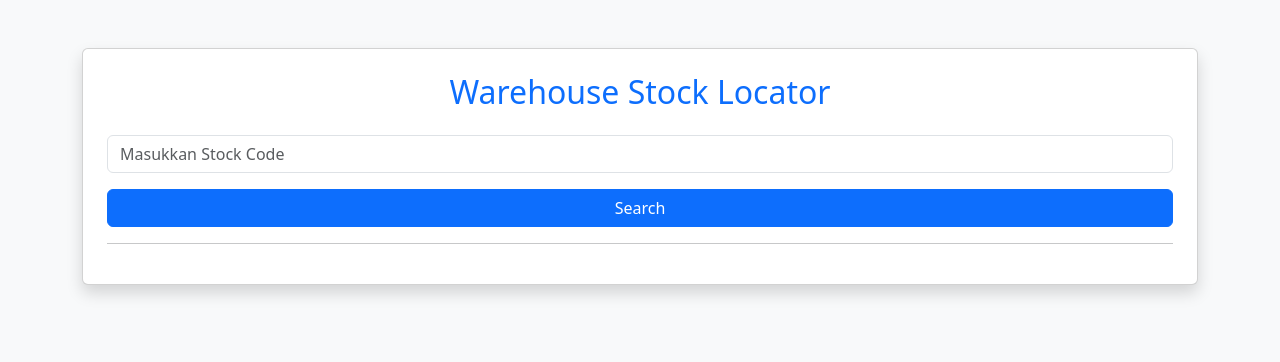
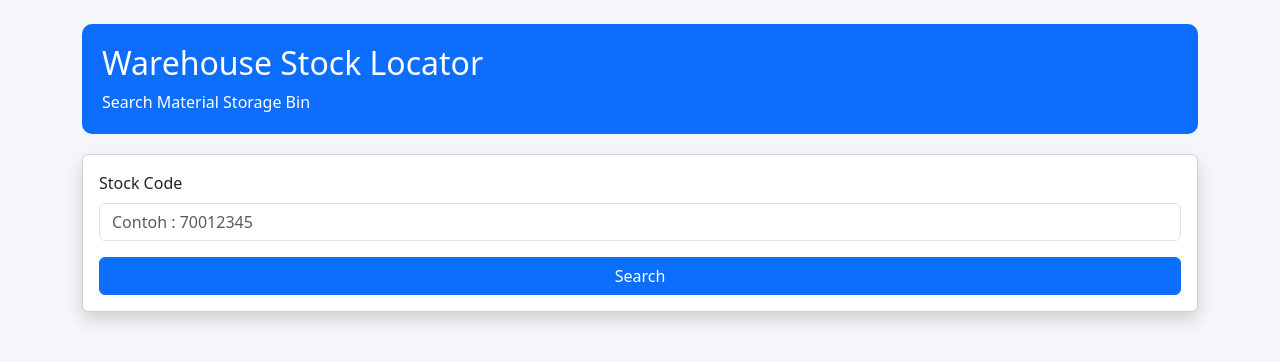
Before and after one commit to nuraffandyy/Goods-Holding-MaterialNumber, a Python web app: template templates/index.html in a window 1280 px wide. Shown: the top 362 px of the page. Run offline with Jinja, Linux system fonts and the light colour scheme; the template is opened without the code that fills it, so the values that code supplies are empty.

Commit message:
Update index.html

```diff
--- a/templates/index.html
+++ b/templates/index.html
@@ -6,23 +6,63 @@
     <title>Warehouse Stock Locator</title>
 
     <link href="https://cdn.jsdelivr.net/npm/bootstrap@5.3.3/dist/css/bootstrap.min.css" rel="stylesheet">
+
+    <style>
+        body{
+            background:#f4f6f9;
+        }
+
+        .header{
+            background:#0d6efd;
+            color:white;
+            padding:20px;
+            border-radius:10px;
+            margin-bottom:20px;
+        }
+
+        .card-result{
+            border-left:6px solid #0d6efd;
+            margin-top:15px;
+        }
+
+        .storage{
+            font-size:22px;
+            font-weight:bold;
+            color:#198754;
+        }
+    </style>
+
 </head>
 
-<body class="bg-light">
+<body>
 
-<div class="container mt-5">
+<div class="container mt-4">
 
-    <div class="card shadow p-4">
+    <div class="header">
 
-        <h2 class="text-primary text-center">
-            Warehouse Stock Locator
-        </h2>
+        <h2>Warehouse Stock Locator</h2>
+
+        <p class="mb-0">
+            Search Material Storage Bin
+        </p>
+
+    </div>
+
+    <div class="card shadow">
+
+        <div class="card-body">
+
+            <label class="form-label">
+
+                Stock Code
+
+            </label>
 
             <input
                 type="text"
                 id="product"
-            class="form-control mt-3"
-            placeholder="Masukkan Stock Code">
+                class="form-control"
+                placeholder="Contoh : 70012345">
 
             <button
                 class="btn btn-primary mt-3 w-100"
@@ -32,11 +72,11 @@
 
             </button>
 
-        <hr>
+        </div>
+
+    </div>
 
     <div id="result"></div>
-
-    </div>
 
 </div>
 
@@ -44,9 +84,17 @@
 
 function searchMaterial(){
 
-let product=document.getElementById("product").value;
+    let product=document.getElementById("product").value.trim();
 
-fetch("/search?product="+product)
+    if(product==""){
+
+        alert("Masukkan Stock Code");
+
+        return;
+
+    }
+
+    fetch("/search?product="+encodeURIComponent(product))
 
     .then(response=>response.json())
 
@@ -54,34 +102,82 @@ fetch("/search?product="+product)
 
         let html="";
 
-if(data.length==0){
+        if(data.length===0){
 
-html="<div class='alert alert-danger'>Material tidak ditemukan</div>";
+            html=`
+            <div class="alert alert-danger mt-3">
+                Material tidak ditemukan.
+            </div>
+            `;
 
-}else{
+        }
 
-data.forEach(item=>{
+        else{
+
+            data.forEach(function(item){
 
                 html+=`
-<div class="card mt-3">
+
+                <div class="card shadow card-result">
 
                     <div class="card-body">
 
-<h5>${item.Product}</h5>
+                        <h5 class="text-primary">
 
-<p>${item["Product Description"]}</p>
+                            ${item["Product"] || ""}
 
-<b>Storage Bin :</b>
+                        </h5>
 
-${item["Storage Bin"]}<br>
+                        <hr>
 
-<b>Quantity :</b>
+                        <p>
 
-${item.Quantity}
+                            <strong>Description</strong><br>
+
+                            ${item["Product Description"] || ""}
+
+                        </p>
+
+                        <p>
+
+                            <strong>Storage Bin</strong><br>
+
+                            <span class="storage">
+
+                            ${item["Storage Bin"] || ""}
+
+                            </span>
+
+                        </p>
+
+                        <p>
+
+                            <strong>Quantity</strong><br>
+
+                            ${item["Quantity"] || ""}
+
+                        </p>
+
+                        <p>
+
+                            <strong>Goods Receipt Date</strong><br>
+
+                            ${item["Goods Receipt Date"] || ""}
+
+                        </p>
+
+                        <button
+                            class="btn btn-success"
+                            onclick="copyBin('${item["Storage Bin"] || ""}')">
+
+                            Copy Storage Bin
+
+                        </button>
 
                     </div>
 
                 </div>
+
                 `;
 
             });
@@ -94,6 +190,14 @@ document.getElementById("result").innerHTML=html;
 
 }
 
+function copyBin(bin){
+
+    navigator.clipboard.writeText(bin);
+
+    alert("Storage Bin berhasil disalin : "+bin);
+
+}
+
 </script>
 
 </body>
```
Lines whose indentation alone changed are shown as unchanged.
